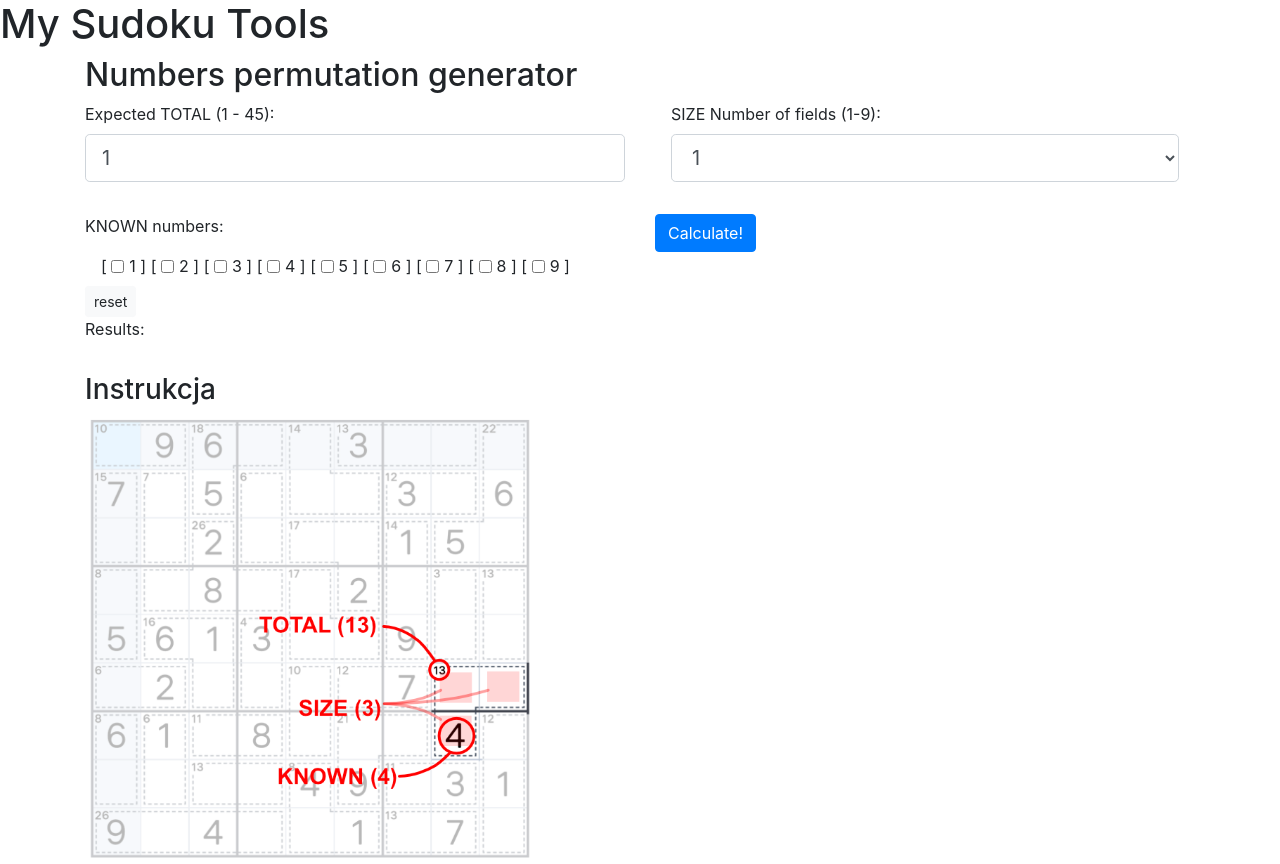
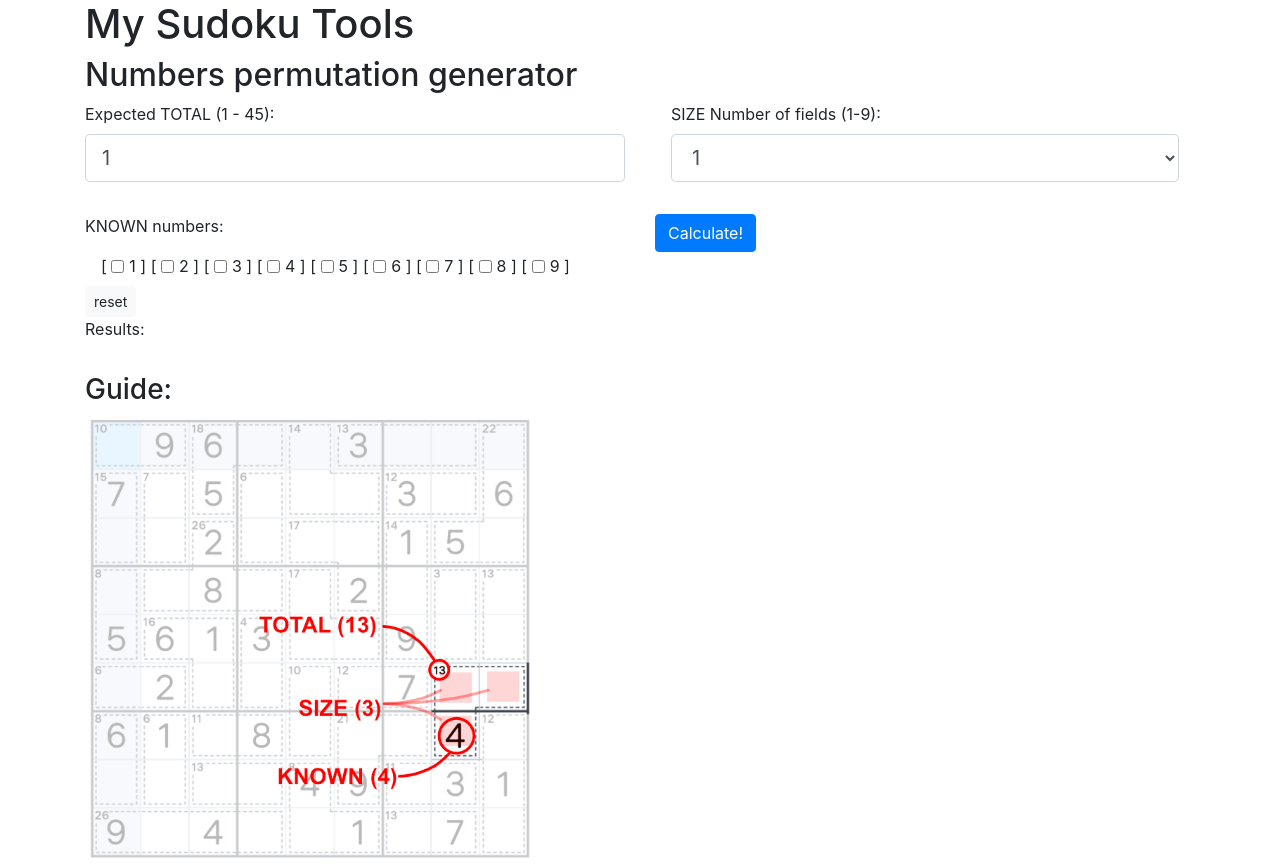
Before and after one commit to ccs24/sudoku-tools, a plain HTML site: page index.html in a window 1280 px wide. Drawn offline with nearby package versions, Linux system fonts and the light colour scheme.

Commit message:
Update index.html

```diff
--- a/index.html
+++ b/index.html
@@ -156,11 +156,12 @@ console.log(returnArr);
 
     </head>
 <body>
-<h1>My Sudoku Tools</h1>
-<noscript>Sorry, your browser does not support JavaScript!</noscript>
 
 <div class="container">
-  <h2>Numbers permutation generator</h2>
+  <h1>My Sudoku Tools</h1>
+    <noscript>Sorry, your browser does not support JavaScript!</noscript>
+
+    <h2>Numbers permutation generator</h2>
   <form autocomplete="on" class="form">
     <div class="row">
     <div class="col">
@@ -228,7 +229,7 @@ console.log(returnArr);
   </form>
     <div class="row">
         <div class="col">
-            <h3 > Instrukcja</h3>
+            <h3>Guide:</h3>
             <img src="sudoku-perm-gen-instr.png" width="450">
         </div>
     </div>
```
